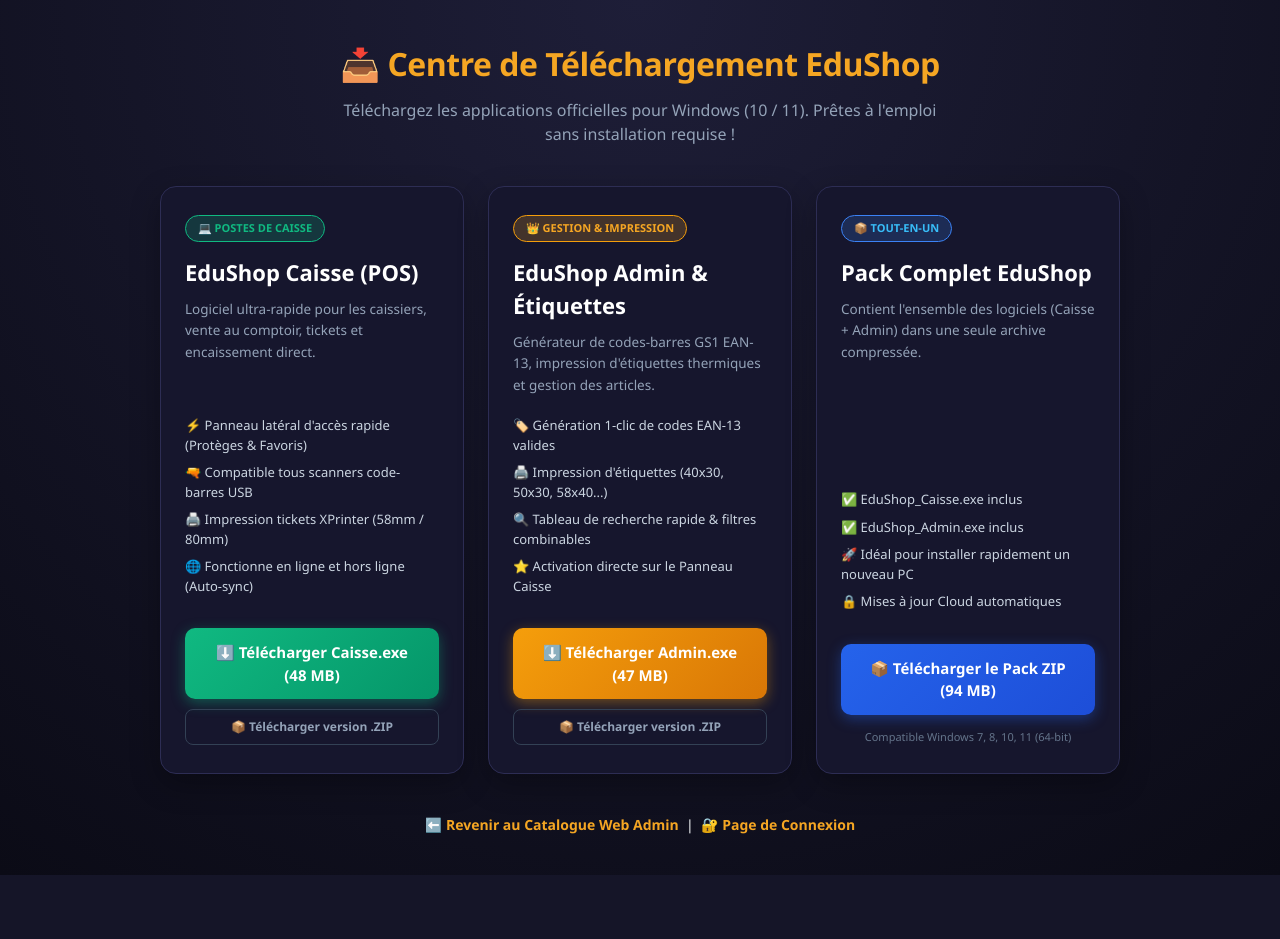
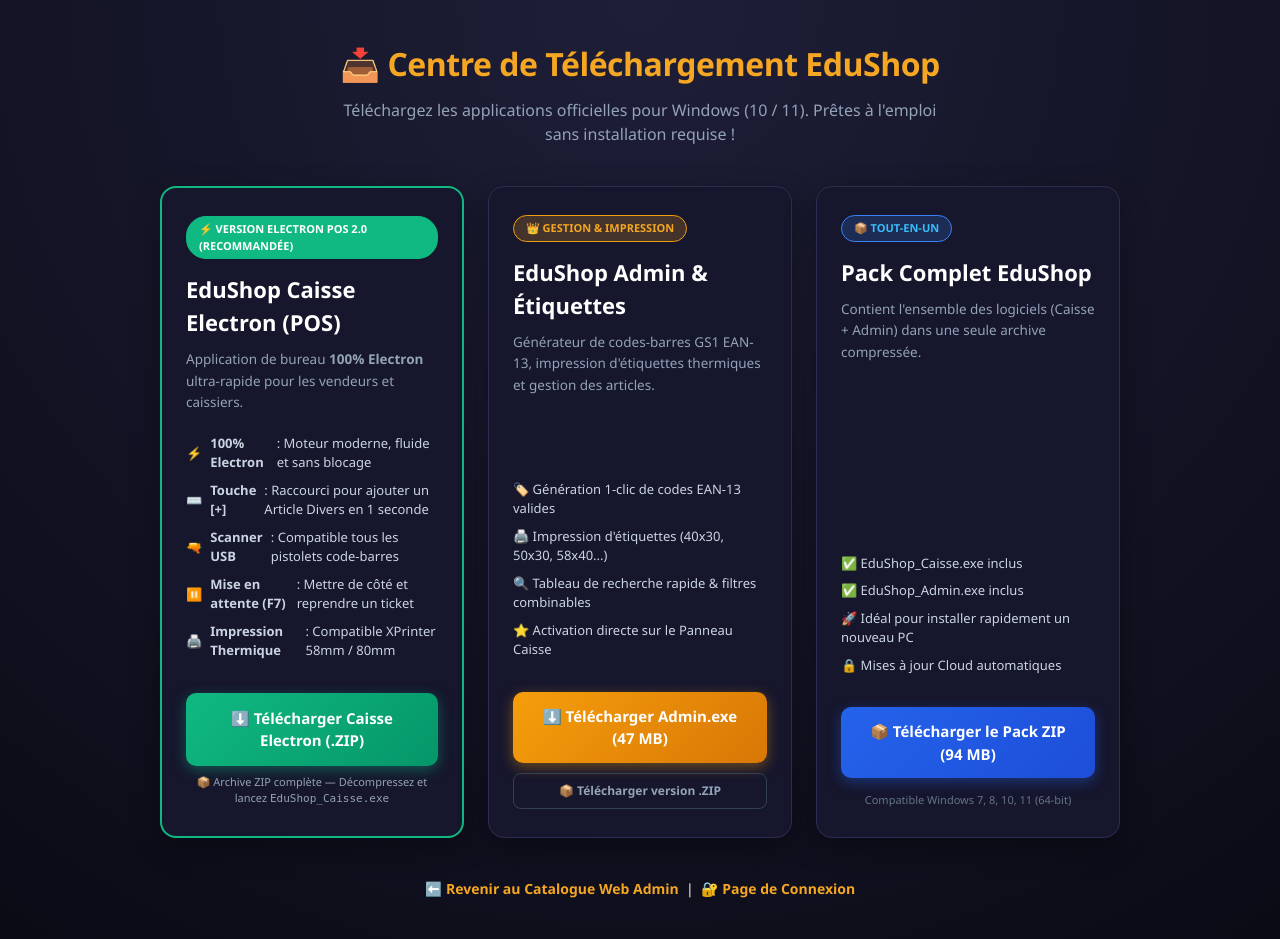
Before and after one commit to zineeddineabdelbakidaoudi-maker/EduShop, a FastAPI app: page /downloads in a window 1280 px wide. Before the commit the page ends 875 px from the top, so only its background shows below. Run offline with FastAPI, Linux system fonts and the light colour scheme.

Commit message:
feat: add direct download buttons and links across all admin and seller pages

```diff
--- a/frontend/templates/admin/dashboard.html
+++ b/frontend/templates/admin/dashboard.html
@@ -17,6 +17,7 @@
       <a href="/admin/sellers">👥 Vendeurs</a>
       <a href="/admin/sales">💰 Ventes</a>
       <a href="/admin/vendeurs-progress">📈 Progression Vendeurs</a>
+          <a href="/downloads" style="color:#10b981;font-weight:700;background:rgba(16,185,129,0.1);border-radius:6px;margin-top:6px;">📥 Téléchargements Apps</a>
     </nav>
     <div class="sidebar-footer">
       <span class="ws-status ws-disconnected" id="ws-badge">⚡ Hors ligne</span><br><br>
--- a/frontend/templates/admin/inventory.html
+++ b/frontend/templates/admin/inventory.html
@@ -29,6 +29,7 @@
       <a href="/admin/sellers">👥 Vendeurs</a>
       <a href="/admin/sales">💰 Ventes</a>
       <a href="/admin/vendeurs-progress">📈 Progression Vendeurs</a>
+          <a href="/downloads" style="color:#10b981;font-weight:700;background:rgba(16,185,129,0.1);border-radius:6px;margin-top:6px;">📥 Téléchargements Apps</a>
     </nav>
     <div class="sidebar-footer"><a href="#" onclick="logout()">🚪 Déconnexion</a></div>
   </aside>
--- a/frontend/templates/admin/sales.html
+++ b/frontend/templates/admin/sales.html
@@ -26,6 +26,7 @@
       <a href="/admin/sales" class="active">💰 Ventes</a>
       <a href="/admin/transfers">📋 Transferts Vendeurs</a>
       <a href="/admin/vendeurs-progress">📈 Progression Vendeurs</a>
+          <a href="/downloads" style="color:#10b981;font-weight:700;background:rgba(16,185,129,0.1);border-radius:6px;margin-top:6px;">📥 Téléchargements Apps</a>
     </nav>
     <div class="sidebar-footer"><a href="#" onclick="logout()">🚪 Déconnexion</a></div>
   </aside>
--- a/frontend/templates/admin/scanner.html
+++ b/frontend/templates/admin/scanner.html
@@ -359,6 +359,7 @@
       <a href="/admin/vendeurs-progress">📈 Progression Vendeurs</a>
       <a href="/admin/sales">💰 Ventes</a>
       <a href="/admin/transfers">📋 Transferts Vendeurs</a>
+          <a href="/downloads" style="color:#10b981;font-weight:700;background:rgba(16,185,129,0.1);border-radius:6px;margin-top:6px;">📥 Téléchargements Apps</a>
     </nav>
     <div class="sidebar-footer">
       <a href="#" onclick="logout()">🚪 Déconnexion</a>
--- a/frontend/templates/admin/sellers.html
+++ b/frontend/templates/admin/sellers.html
@@ -15,6 +15,7 @@
       <a href="/admin/sales">💰 Ventes</a>
       <a href="/admin/transfers">📋 Transferts Vendeurs</a>
       <a href="/admin/vendeurs-progress">📈 Progression Vendeurs</a>
+          <a href="/downloads" style="color:#10b981;font-weight:700;background:rgba(16,185,129,0.1);border-radius:6px;margin-top:6px;">📥 Téléchargements Apps</a>
     </nav>
     <div class="sidebar-footer"><a href="#" onclick="logout()">🚪 Déconnexion</a></div>
   </aside>
--- a/frontend/templates/admin/stock.html
+++ b/frontend/templates/admin/stock.html
@@ -66,6 +66,7 @@
       <a href="/admin/sellers">👥 Vendeurs</a>
       <a href="/admin/sales">💰 Ventes</a>
       <a href="/admin/vendeurs-progress">📈 Progression Vendeurs</a>
+          <a href="/downloads" style="color:#10b981;font-weight:700;background:rgba(16,185,129,0.1);border-radius:6px;margin-top:6px;">📥 Téléchargements Apps</a>
     </nav>
     <div class="sidebar-footer"><a href="#" onclick="logout()">🚪 Déconnexion</a></div>
   </aside>
--- a/frontend/templates/admin/suppliers.html
+++ b/frontend/templates/admin/suppliers.html
@@ -14,6 +14,7 @@
       <a href="/admin/sellers">👥 Vendeurs</a>
       <a href="/admin/sales">💰 Ventes</a>
       <a href="/admin/suppliers" class="active">🚚 Fournisseurs</a>
+          <a href="/downloads" style="color:#10b981;font-weight:700;background:rgba(16,185,129,0.1);border-radius:6px;margin-top:6px;">📥 Téléchargements Apps</a>
     </nav>
     <div class="sidebar-footer"><a href="#" onclick="logout()">🚪 Déconnexion</a></div>
   </aside>
--- a/frontend/templates/admin/transfers.html
+++ b/frontend/templates/admin/transfers.html
@@ -242,6 +242,7 @@
       <a href="/admin/sellers">👥 Vendeurs</a>
       <a href="/admin/sales">💰 Ventes</a>
       <a href="/admin/vendeurs-progress">📈 Progression Vendeurs</a>
+          <a href="/downloads" style="color:#10b981;font-weight:700;background:rgba(16,185,129,0.1);border-radius:6px;margin-top:6px;">📥 Téléchargements Apps</a>
     </nav>
     <div class="sidebar-footer"><a href="#" onclick="logout()">🚪 Déconnexion</a></div>
   </aside>
--- a/frontend/templates/admin/vendeurs_progress.html
+++ b/frontend/templates/admin/vendeurs_progress.html
@@ -246,6 +246,7 @@
       <a href="/admin/vendeurs-progress" class="active">📈 Progression Vendeurs</a>
       <a href="/admin/sales">💰 Ventes</a>
       <a href="/admin/transfers">📋 Transferts Vendeurs</a>
+          <a href="/downloads" style="color:#10b981;font-weight:700;background:rgba(16,185,129,0.1);border-radius:6px;margin-top:6px;">📥 Téléchargements Apps</a>
     </nav>
     <div class="sidebar-footer">
       <a href="#" onclick="logout()">🚪 Déconnexion</a>
--- a/frontend/templates/downloads.html
+++ b/frontend/templates/downloads.html
@@ -167,22 +167,24 @@
 
     <div class="dl-grid">
       <!-- Card 1: Caisse POS -->
-      <div class="dl-card">
-        <span class="dl-badge dl-badge-pos">💻 Postes de Caisse</span>
-        <h2 class="dl-title">EduShop Caisse (POS)</h2>
-        <p class="dl-desc">Logiciel ultra-rapide pour les caissiers, vente au comptoir, tickets et encaissement direct.</p>
+      <!-- Card 1: Caisse POS (Electron) -->
+      <div class="dl-card" style="border: 2px solid #10b981; position: relative;">
+        <span class="dl-badge dl-badge-pos" style="background: #10b981; color: white;">⚡ Version Electron POS 2.0 (Recommandée)</span>
+        <h2 class="dl-title">EduShop Caisse Electron (POS)</h2>
+        <p class="dl-desc">Application de bureau <strong>100% Electron</strong> ultra-rapide pour les vendeurs et caissiers.</p>
         <ul class="dl-features">
-          <li>⚡ Panneau latéral d'accès rapide (Protèges & Favoris)</li>
-          <li>🔫 Compatible tous scanners code-barres USB</li>
-          <li>🖨️ Impression tickets XPrinter (58mm / 80mm)</li>
-          <li>🌐 Fonctionne en ligne et hors ligne (Auto-sync)</li>
+          <li>⚡ <strong>100% Electron</strong> : Moteur moderne, fluide et sans blocage</li>
+          <li>⌨️ <strong>Touche [+]</strong> : Raccourci pour ajouter un Article Divers en 1 seconde</li>
+          <li>🔫 <strong>Scanner USB</strong> : Compatible tous les pistolets code-barres</li>
+          <li>⏸️ <strong>Mise en attente (F7)</strong> : Mettre de côté et reprendre un ticket</li>
+          <li>🖨️ <strong>Impression Thermique</strong> : Compatible XPrinter 58mm / 80mm</li>
         </ul>
-        <a href="/static/downloads/EduShop_Caisse.exe" download="EduShop_Caisse.exe" class="btn-dl-main btn-dl-pos">
-          ⬇️ Télécharger Caisse.exe (48 MB)
+        <a href="/static/downloads/EduShop_Caisse.zip" download="EduShop_Caisse.zip" class="btn-dl-main btn-dl-pos" style="font-size: 15px; padding: 14px 20px; text-align: center;">
+          ⬇️ Télécharger Caisse Electron (.ZIP)
         </a>
-        <a href="/static/downloads/EduShop_Caisse.zip" download="EduShop_Caisse.zip" class="btn-dl-sub">
-          📦 Télécharger version .ZIP
-        </a>
+        <div style="font-size: 11px; color: #94a3b8; text-align: center; margin-top: 8px;">
+          📦 Archive ZIP complète — Décompressez et lancez <code>EduShop_Caisse.exe</code>
+        </div>
       </div>
 
       <!-- Card 2: Admin & Etiquettes -->
--- a/frontend/templates/seller/pos.html
+++ b/frontend/templates/seller/pos.html
@@ -997,6 +997,11 @@
       <button class="btn-archive" onclick="openDiversModal()" style="border-color:#a855f7;color:#c084fc;background:rgba(168,85,247,0.12);font-weight:bold;" title="Ajouter un article divers à prix libre (Raccourci Clavier +)">
         ⚡ + DIVERS [+]
       </button>
+
+      <!-- Télécharger Application Caisse Electron -->
+      <a href="/static/downloads/EduShop_Caisse.zip" class="btn-archive" style="border-color:#10b981;color:#10b981;background:rgba(16,185,129,0.12);text-decoration:none;display:inline-flex;align-items:center;gap:4px;font-weight:bold;" title="Télécharger l'application Desktop Electron (EduShop_Caisse.zip)">
+        📥 Caisse Desktop (.ZIP)
+      </a>
     </div>
 
     <div class="nav-right">
```
